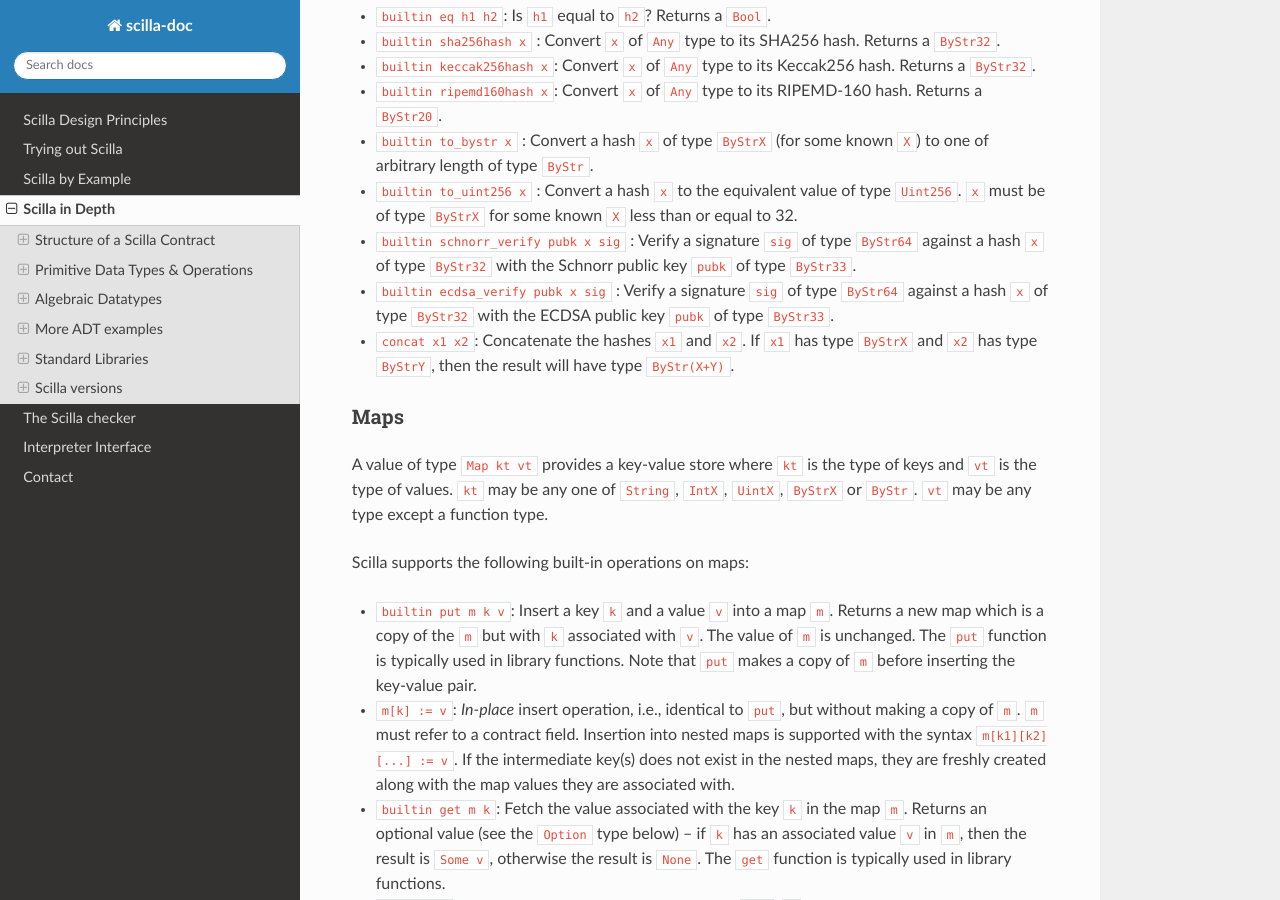
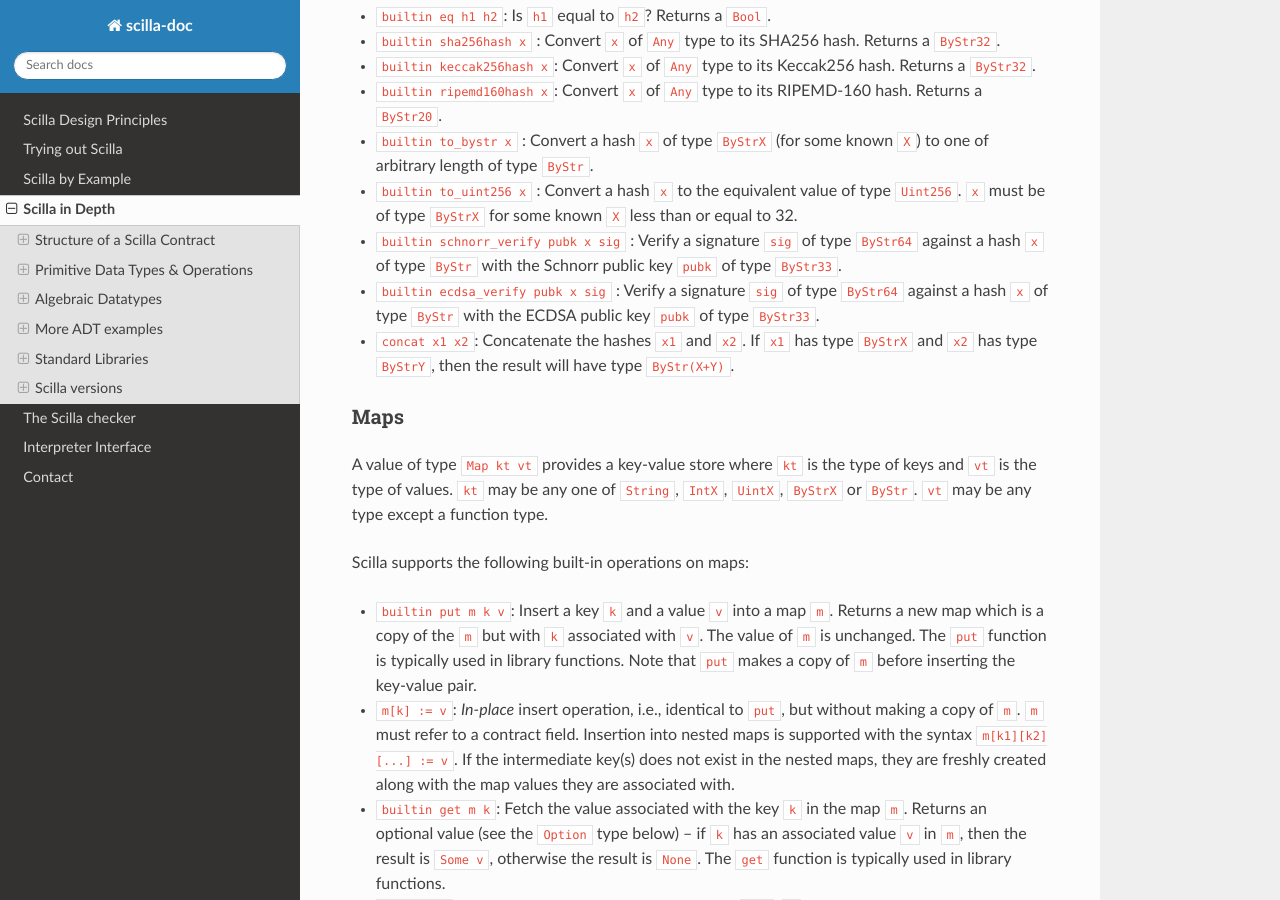
Before and after one commit to Zilliqa/scilla-docs, a Sphinx documentation site: the page built from docs/source/scilla-in-depth.rst, in a window 1280 px wide and 900 px high, scrolled down 9433 px. Built offline with Sphinx 7.4.7 and the Read the Docs theme 2.0.0, drawn with Linux system fonts in a browser that asks for light colours.

Commit message:
Fix type of hashes

```diff
--- a/docs/source/scilla-in-depth.rst
+++ b/docs/source/scilla-in-depth.rst
@@ -548,11 +548,11 @@ below, ``Any`` can be of type ``IntX``, ``UintX``, ``String``, ``ByStr20`` or
   known ``X`` less than or equal to 32.
 
 - ``builtin schnorr_verify pubk x sig`` : Verify a signature ``sig``
-  of type ``ByStr64`` against a hash ``x`` of type ``ByStr32`` with the
+  of type ``ByStr64`` against a hash ``x`` of type ``ByStr`` with the
   Schnorr public key ``pubk`` of type ``ByStr33``.
 
 - ``builtin ecdsa_verify pubk x sig`` : Verify a signature ``sig``
-  of type ``ByStr64`` against a hash ``x`` of type ``ByStr32`` with the
+  of type ``ByStr64`` against a hash ``x`` of type ``ByStr`` with the
   ECDSA public key ``pubk`` of type ``ByStr33``.
 
 - ``concat x1 x2``: Concatenate the hashes ``x1`` and ``x2``. If
```
